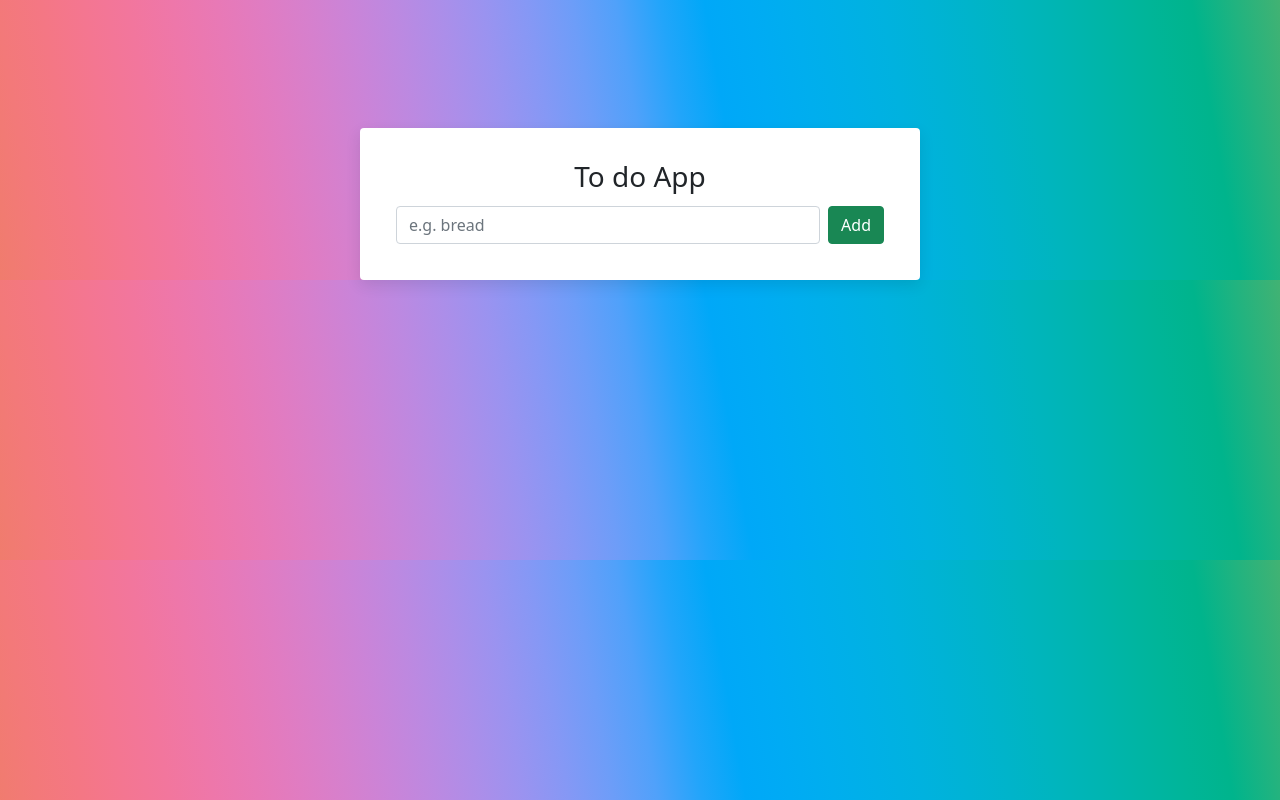
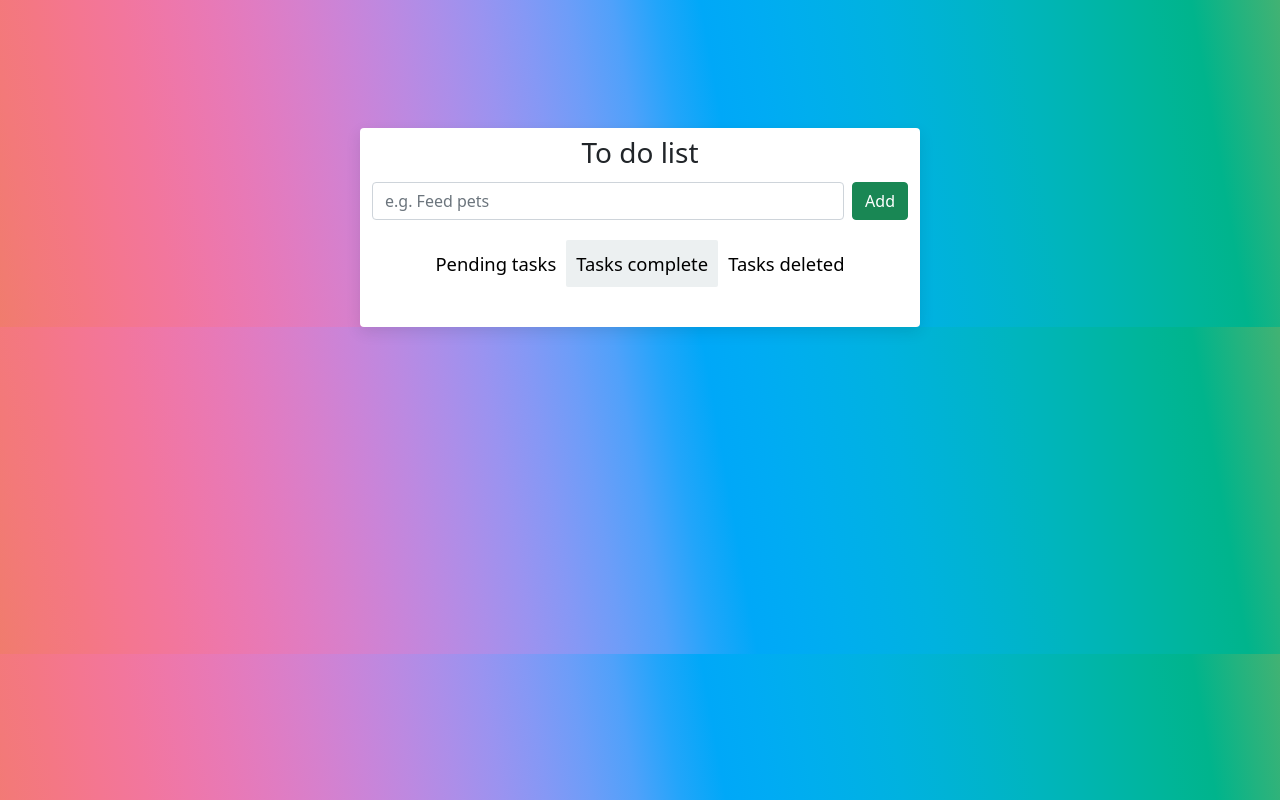
Before and after one commit to jcmn182/to-do-list, a React (Create React App) app: page /CompleteTask in a window 1280 px wide. Built offline with nearby package versions, Linux system fonts and the light colour scheme.

Commit message:
task complete, task delete and pending task lists added

```diff
--- a/src/App.js
+++ b/src/App.js
@@ -1,31 +1,38 @@
 import React, { useState } from 'react';
+/*router*/
 import {
   BrowserRouter as Router,
   Switch,
   Route,
   NavLink
 } from "react-router-dom";
-import List from './components/List.jsx';
-import Task from './components/Task.jsx'
+/*components*/
+import PendingTask from './components/PendingTask.jsx';
+import TaskComplete from './components/TaskComplete.jsx'
+import TaskDelete from './components/TaskDelete.jsx'
+/*styles*/
 import 'bootstrap/dist/css/bootstrap.min.css'
+/*libraries*/
 const {v4 : uuidv4} = require('uuid')
 
 function App() {
+/*states*/
 const [name, setName] = useState("");
 const [list, setList] = useState([]);
 const [edit,setEdit] = useState(false)
 const [editText, seteditText] = useState('');
 const [idTask, setIdTask] = useState('')
 const [arrayDelete, setarrayDelete] = useState([])
-
-
+const [arrayComplete, setarrayComplete] = useState([])
+/*functions*/
 const handleSubmit = (e) => {
     e.preventDefault()
-
    if (!name){
+     /*we show a alert if the input are empty*/
      console.log('enter a task please')
    }
    else{
+      /*we do a object for each new task*/
     const task = (work) => {
     const newId = uuidv4()
        let task = {
@@ -35,25 +42,29 @@ const handleSubmit = (e) => {
        }
        return task
      }
+      /*we put the task in the task array state*/
       setList([...list,task(name)])
+      /*we clean the input to wait for the new task*/
       setName("")
     }
 }
+const HandleRemove = (id) => {
+/*we search a task by its id*/
+const taskDelete = arrayComplete.find(element => element.id === id);
+setarrayDelete([...arrayDelete,taskDelete])
 
-const HandleRemove = (id) => {
-const taskDelete = list.find(element => element > id);
-setarrayDelete([...arrayDelete,taskDelete])
-const removeIde = list.filter((task)=>task.id !== id )
-console.log(arrayDelete)
-setList(removeIde)
+/*we remove a task by id*/
+const removeIde = arrayComplete.filter((task)=>task.id !== id )
+console.log(removeIde)
+setarrayComplete(removeIde)
 }
 const handleUpdate = (id) => {
   setEdit(true)
   setIdTask(id)
 }
-
 const handleEdit = (e) =>{
   e.preventDefault()
+  /*we search a task by id  and we edit it */
   let taskToEdit;
   list.map((task) => {
     if(task.id===idTask){
@@ -71,56 +82,55 @@ const handleEdit = (e) =>{
   setEdit(false)
 }
 const clearList = () => {
+  /*we restart the states*/
   setList([])
   setIdTask('')
   seteditText('')
+  setarrayDelete([])
+  setarrayComplete([])
 }
+const completeTask = (id) =>{
+  const taskComplete = list.find(element => element.id === id);
+  setarrayComplete([...arrayComplete,taskComplete])
+  /*we remove a task by id*/
+  const removeIde = list.filter((task)=>task.id !== id )
+  setList(removeIde)
+};
 
-const completeTask = (id) =>{
-  const tarea =list.map((task)=>(task.id===id?task.taskComplete=true:task))
-   setList(tarea)
-}
   return (
     <section className="section-center">
       <form onSubmit={handleSubmit}>
         <h3 style={{marginBottom:"1.rem",textAlign:"center"}}>
-          To do App
+          To do list
         </h3>
-        <div className="mb-
-        3 form">
-          <input type="text" className="form-control m-1" placeholder="e.g. bread" onChange={(e)=>setName(e.target.value)}value={name}/>
+        <div className="mb-3 form">
+          <input type="text" className="form-control m-1" placeholder="e.g. Feed pets" onChange={(e)=>setName(e.target.value)}value={name} required/>
           <button type="submit"  className="btn btn-success m-1">Add</button>
         </div>
       </form>
       <Router>
-      {list.length > 0 &&(
+        <div className="task-list d-flex justify-content-center">
+              <NavLink className="pd" exact to="/" activeClassName="selected" >Pending tasks</NavLink>
+              <NavLink className="pd" exact to="/CompleteTask" activeClassName="selected" >Tasks complete</NavLink>
+              <NavLink className="pd" exact to="/DeleteTask" activeClassName="selected" >Tasks deleted</NavLink>
+            </div>
+        {
           <div style={{marginTop: "2rem"}}>
-          <div className="task-list">
-          <NavLink className="border-bottom m-3" activeClassName="selected" to="/">Pending tasks</NavLink>
-          <NavLink className="border-bottom m-3" activeClassName="selected" to="/CompleteTask">Tasks complete</NavLink>
-          <NavLink className="border-bottom m-3" activeClassName="selected" to="/DeleteTask">Tasks deleted</NavLink>
-
             <Switch>
-          <Route path="/" exact>
-          <List items={list} remove={HandleRemove} update={handleUpdate}
+              <Route exact path="/" >
+                <PendingTask items={list} remove={HandleRemove} update={handleUpdate}
                   seteditText={seteditText} edit={edit} id={idTask}  editText={editText}
                   handleEdit={handleEdit}  completeTask={completeTask}/>
-          <div className="text-center">
-            <button className="btn btn-warning" onClick={clearList}>
-              Clear Items
-            </button>
-          </div>
               </Route>
-          <Route path="/CompleteTask" exact>
-            <Task/>
+              <Route  exact path="/CompleteTask">
+                <TaskComplete arrayCompletItems={arrayComplete} remove={HandleRemove}/>
               </Route>
-          <Route path="/DeleteTask" exact>
-            <Task/>
+              <Route exact path="/DeleteTask" >
+                <TaskDelete arrayDeletItems={arrayDelete} clearStates={clearList}/>
               </Route>
             </Switch>
           </div>
-        </div>
-      )}
+        }
       </Router>
     </section>
   );
--- a/src/components/Task.jsx
+++ /dev/null
@@ -1,21 +0,0 @@
-import React from 'react'
-
-function Task(tasks) {
-    return (/*
-        <div className="container">
-        {
-            tasks.map((task)=>{
-        return(
-        <div className="list-group list-group-flush" key={task.id}>
-            <div className="list-group-item d-flex justify-content-between align-content-center">
-            <p>{task.task}</p>
-            </div>
-        </div>
-            )})
-        }
-    </div>*/
-    <h1>hello world</h1>
-    )
-}
-
-export default Task
--- /dev/null
+++ b/src/components/TaskComplete.jsx
@@ -0,0 +1,28 @@
+import {FaRegTimesCircle} from 'react-icons/fa'
+
+function TaskComplete({arrayCompletItems,remove}) {
+
+    return (
+        <div className="container">
+        {
+          arrayCompletItems.length > 0 &&
+          arrayCompletItems.map((tasks)=>{
+        return(
+        <div className="list-group list-group-flush" key={tasks.id}>
+            <div className="list-group-item d-flex justify-content-between align-items-center text-black-50">
+            <p className="m-0"><s>{tasks.task}</s></p>
+            <div className={{float:"right"}}>
+                    <button type="button" className="delete-btn" onClick={ () =>remove(tasks.id)}>
+                        <FaRegTimesCircle/>
+                    </button>
+                </div>
+            </div>
+        </div>
+            )})
+        }
+    </div>
+
+    )
+}
+
+export default TaskComplete
--- /dev/null
+++ b/src/components/TaskDelete.jsx
@@ -0,0 +1,30 @@
+
+function TaskDelete({arrayDeletItems,clearStates}) {
+
+    console.log(arrayDeletItems)
+
+    return (
+        <div className="container">
+        {
+          arrayDeletItems.length > 0 &&
+          arrayDeletItems.map((tasks)=>{
+        return(
+        <div className="list-group list-group-flush" key={tasks.id}>
+            <div className="list-group-item d-flex justify-content-between align-content-center text-black-50">
+            <p>{tasks.task}</p>
+            </div>
+        </div>
+            )})
+        }
+        {
+            arrayDeletItems.length > 0 &&
+         <div className="text-center">
+            <button className="btn btn-warning" onClick={clearStates}>Clear Items</button>
+        </div>
+        }
+    </div>
+
+    )
+}
+
+export default TaskDelete
--- a/src/index.css
+++ b/src/index.css
@@ -12,7 +12,7 @@ code {
 }
 
 .section{
-  padding: 5rem 0;
+  padding: 3rem 0;
 }
 
 .section-center{
@@ -27,7 +27,7 @@ code {
   border-radius: .25rem;
   box-shadow: 0 5px 15px rgba(0, 0, 0, 0.1);
   transition: all 03.s linear;
-  padding: 2rem;
+  padding: .5rem;
 }
 
 .form{
@@ -63,15 +63,39 @@ code {
   text-decoration: line-through;
 }
 
+.pd{
+  font-size: 2.3vh;
+  border-radius: 2px;
+  padding: 10px;
+}
+
+.task-list  {
+  color: #0000;
+  font-size:1.5vw;
+}
+
 .task-list a {
   text-decoration: none;
-  color:#D6D9DB;
+  color: #000;
+
+}
+
+.font-size{
+  font-size:3vw;
 }
 
 .task-list a:hover {
-  color: #fd7e14;
+  color: #000;
 }
 
 .selected{
-color:#fd7e14;
+  background-color:#ECF0F1 ;
 }
+
+
+@media screen and (max-width: 550px) {
+  .pd  {
+    font-size:3.7vw;
+    padding: 5px;
+  }
+}
```
Also changed, not shown: src/components/PendingTask.jsx (renamed from src/components/List.jsx, +7 -9 lines), 2 other files (tests, documents, lock files or other folders). Lines whose indentation alone changed are shown as unchanged.
